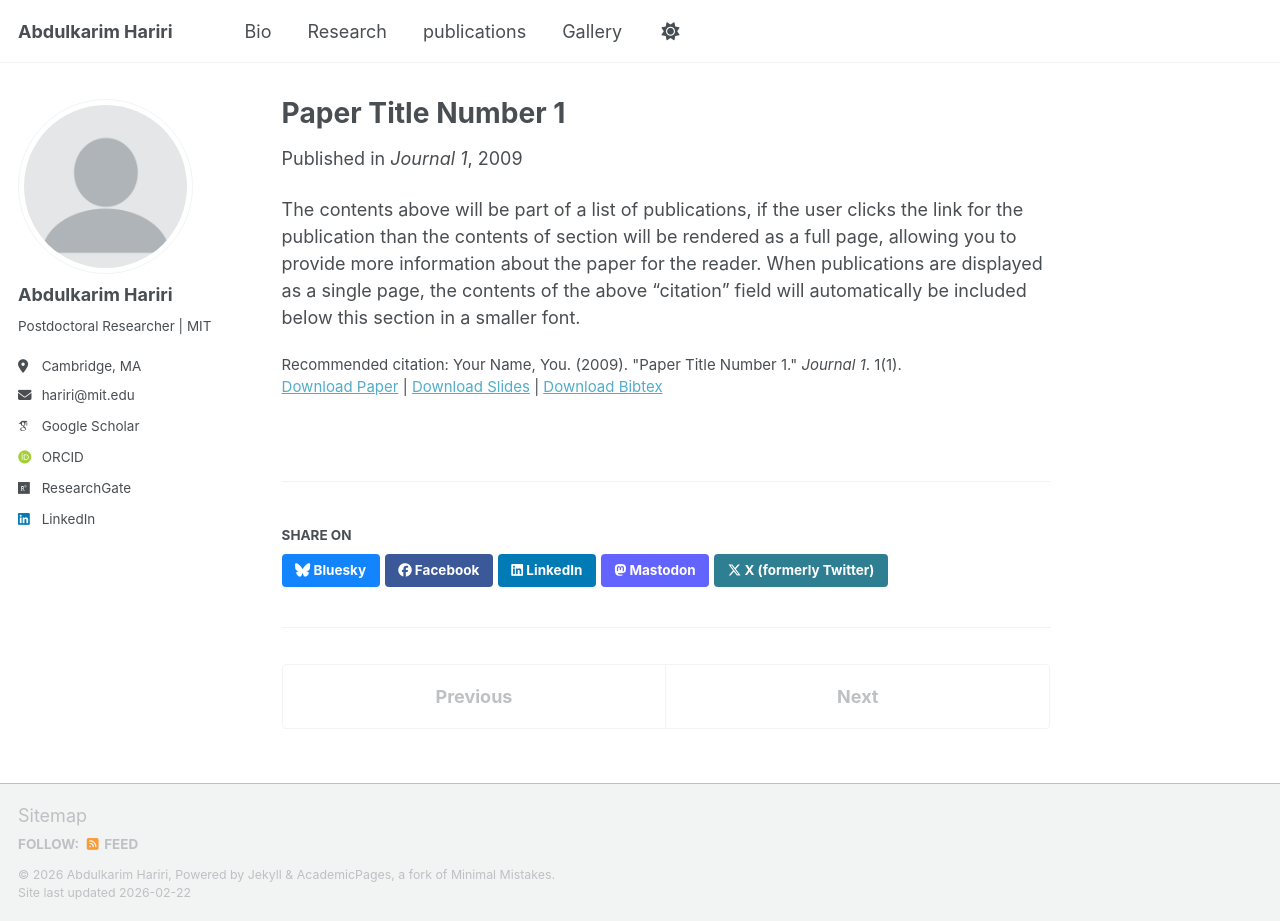
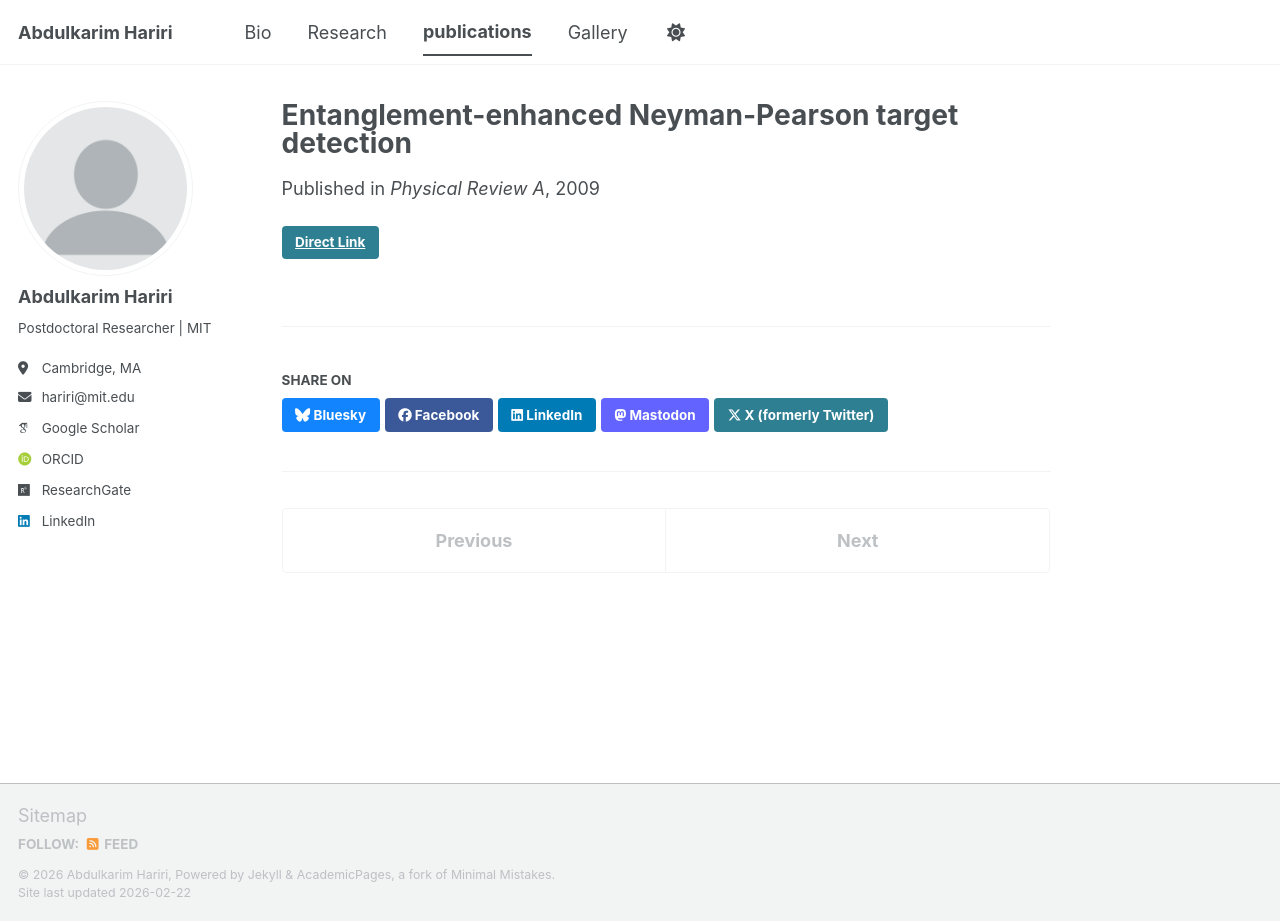
Before and after one commit to KareemHariri/KareemHariri.github.io, a Jekyll site: the page built from _publications/2009-10-01-paper-title-number-1.md, in a window 1280 px wide and 921 px high. Built offline with Jekyll 4.4.1, drawn with Linux system fonts in a browser that asks for light colours; some web fonts are replaced; a script bundle is joined from its source files by our own code; library files that are not in the unit come from our copies.

Commit message:
Update 2009-10-01-paper-title-number-1.md

```diff
--- a/_publications/2009-10-01-paper-title-number-1.md
+++ b/_publications/2009-10-01-paper-title-number-1.md
@@ -1,14 +1,8 @@
 ---
-title: "Paper Title Number 1"
-collection: publications
-category: manuscripts
-permalink: /publication/2009-10-01-paper-title-number-1
-excerpt: 'This paper is about the number 1. The number 2 is left for future work.'
-date: 2009-10-01
-venue: 'Journal 1'
-slidesurl: 'https://academicpages.github.io/files/slides1.pdf'
-paperurl: 'https://academicpages.github.io/files/paper1.pdf'
-bibtexurl: 'https://academicpages.github.io/files/bibtex1.bib'
-citation: 'Your Name, You. (2009). &quot;Paper Title Number 1.&quot; <i>Journal 1</i>. 1(1).'
+title: "Entanglement-enhanced Neyman-Pearson target detection"
+authors: "William Ward, Abdulkarim Hariri, Zheshen Zhang"
+venue: "Physical Review A"
+year: 2025
+type: "article"
+link: "https://journals.aps.org/pra/abstract/10.1103/cxl9-ljn8"
 ---
-The contents above will be part of a list of publications, if the user clicks the link for the publication than the contents of section will be rendered as a full page, allowing you to provide more information about the paper for the reader. When publications are displayed as a single page, the contents of the above "citation" field will automatically be included below this section in a smaller font.
```
